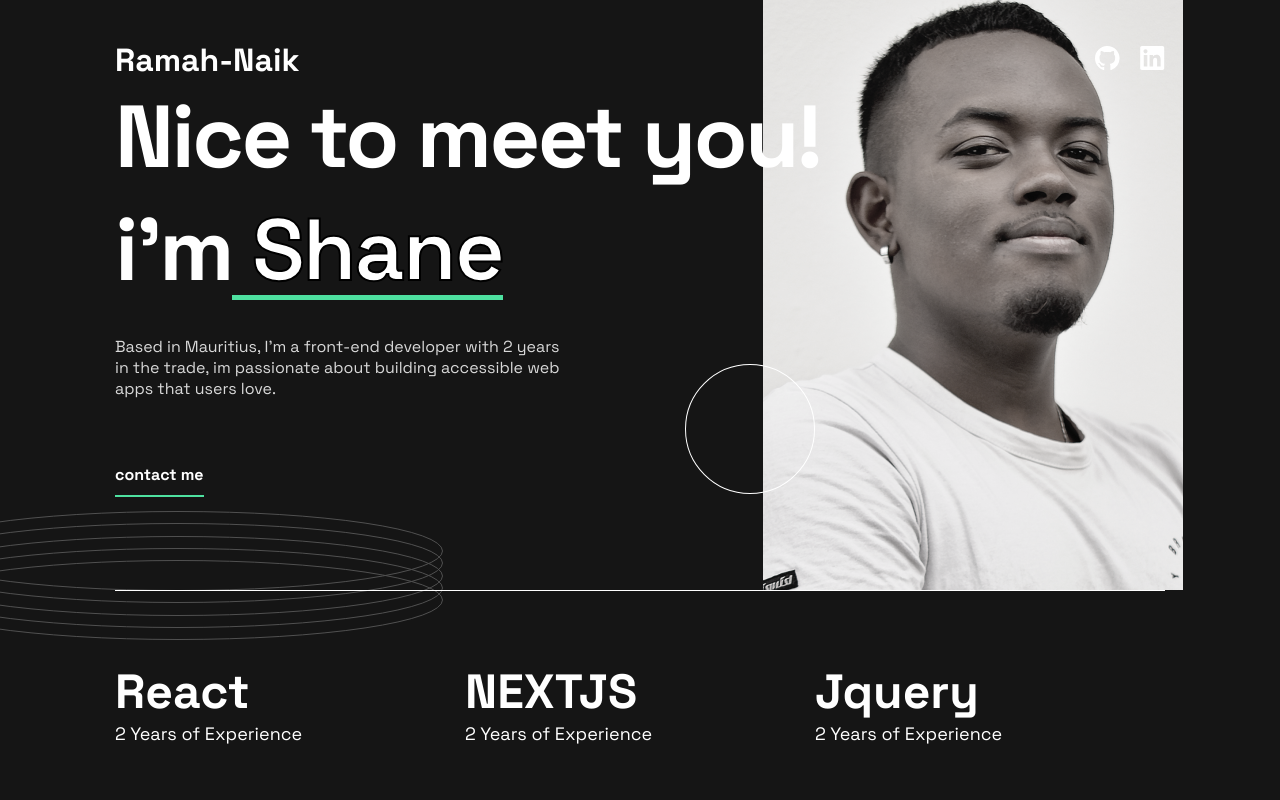
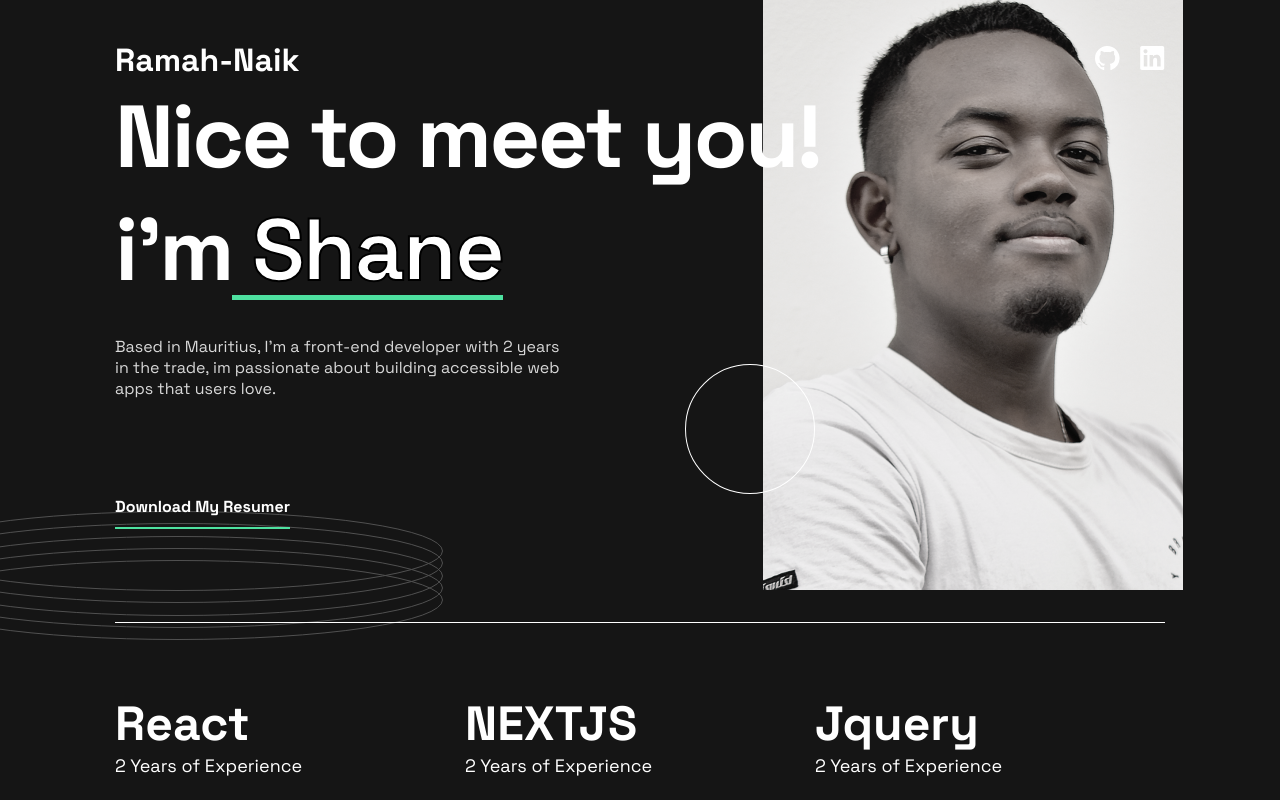
Before and after one commit to shane-brendon/porfolio-nextjs, a Next.js app: page / in a window 1280 px wide. Shown: the top 800 px of the page. Built offline with nearby package versions, Linux system fonts and the light colour scheme.

Commit message:
include pdf

```diff
--- a/src/components/Hero/Hero.jsx
+++ b/src/components/Hero/Hero.jsx
@@ -39,7 +39,15 @@
             <p>{data.description}</p>
           </motion.div>
 
-          <BtnGreenBar text={'contact me'} type={'link'} link='#footer' />
+          <div className='cv-btn'>
+            <BtnGreenBar
+              text={'Download My Resumer'}
+              type={'link'}
+              link='/pdf/shane-resumer.pdf'
+              blank
+              dl
+            />
+          </div>
         </div>
         <motion.div
           className='profile-picture'
--- a/src/components/Hero/hero.scss
+++ b/src/components/Hero/hero.scss
@@ -16,7 +16,14 @@
       object-fit: contain;
     }
   }
+  .cv-btn {
+    margin-top: 2rem;
 
+    + a {
+      margin-top: 4rem;
+      display: inline-block;
+    }
+  }
   .content {
     max-width: 44.3125rem;
     position: relative;
--- a/src/components/Projects/Projects.jsx
+++ b/src/components/Projects/Projects.jsx
@@ -44,7 +44,7 @@
                     text={projects.external.project}
                     type={'link'}
                     link={project.links.project}
-                    blank
+                    blank={project.links.blank}
                   />
                   <BtnGreenBar
                     text={projects.external.code}
--- a/src/data/data.json
+++ b/src/data/data.json
@@ -79,7 +79,6 @@
       "text": "Headless",
       "experience": "2"
     }
-
   ],
   "projects": {
     "title": "Projects",
@@ -92,8 +91,9 @@
           "small": "/images/portfolio.png"
         },
         "links": {
-          "project": "https://porfolio-nextjs-sepia.vercel.app/",
-          "code": "https://github.com/shane-brendon/porfolio-nextjs"
+          "project": "/",
+          "code": "https://github.com/shane-brendon/porfolio-nextjs",
+          "blank": false
         }
       },
       {
@@ -105,7 +105,8 @@
         },
         "links": {
           "project": "https://mira-green.vercel.app/",
-          "code": "https://github.com/shane-brendon/MIRA"
+          "code": "https://github.com/shane-brendon/MIRA",
+          "blank": true
         }
       },
       {
@@ -117,7 +118,8 @@
         },
         "links": {
           "project": "https://vans-beauty.vercel.app/",
-          "code": "https://github.com/shane-brendon/vans"
+          "code": "https://github.com/shane-brendon/vans",
+          "blank": true
         }
       }
     ],
--- a/src/lib/BtnGreenBar/BtnGreenBar.jsx
+++ b/src/lib/BtnGreenBar/BtnGreenBar.jsx
@@ -5,7 +5,7 @@
 import content from '../../data/data.json'
 import { motion } from 'motion/react'
 
-const BtnGreenBar = ({ text, type, link = '/', blank = false }) => {
+const BtnGreenBar = ({ text, type, link = '/', blank = false, dl=false }) => {
   return (
     <motion.div
       initial={{ opacity: 0, x: -100 }}
@@ -23,7 +23,7 @@
         </button>
       )}
       {type === 'link' && (
-        <Link href={link} target={blank ? '_blank' : ''}>
+        <Link href={link} target={blank ? '_blank' : ''} download={dl}>
           {text}
         </Link>
       )}
```
Also changed, not shown: 2 other files (tests, documents, lock files or other folders).
